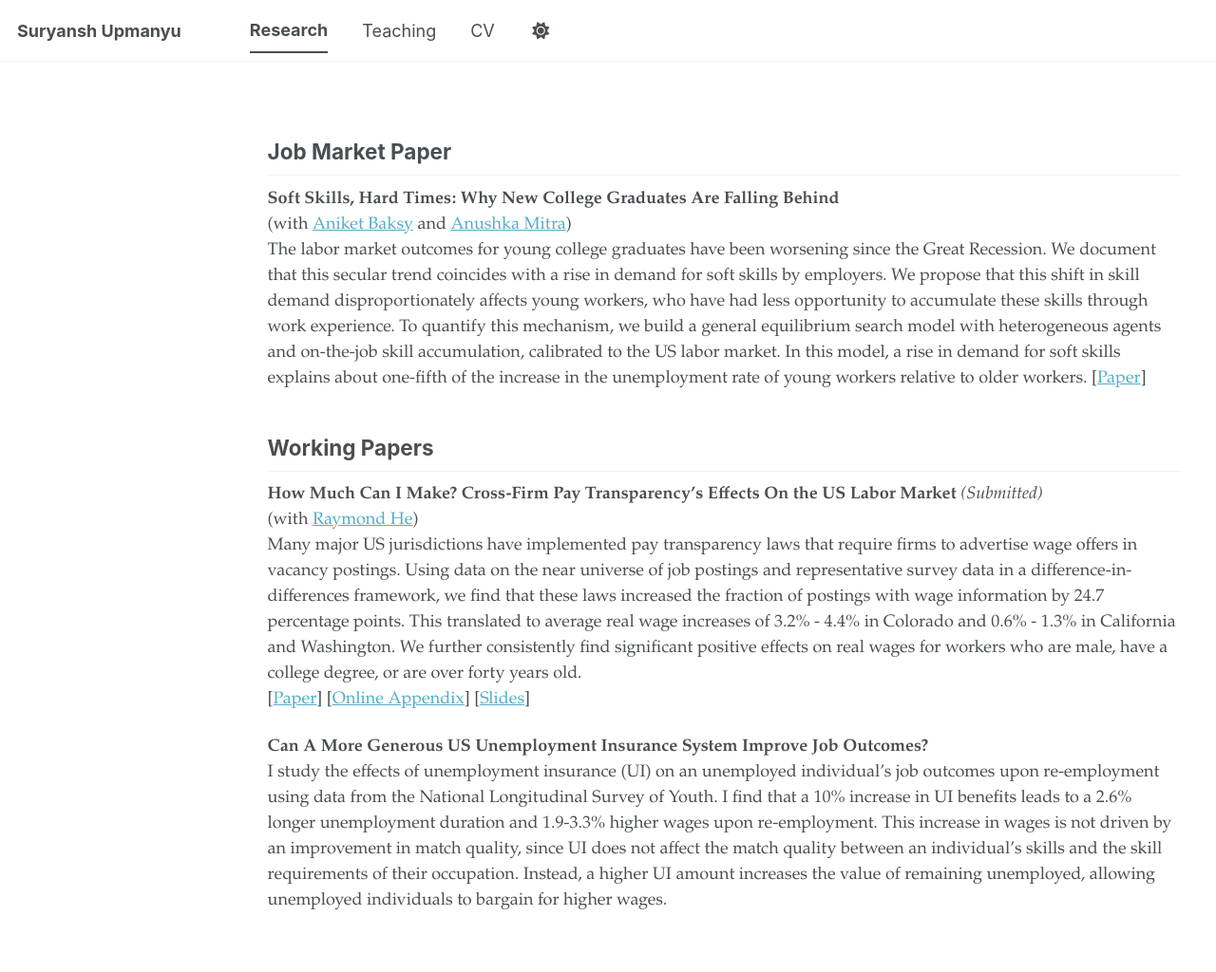
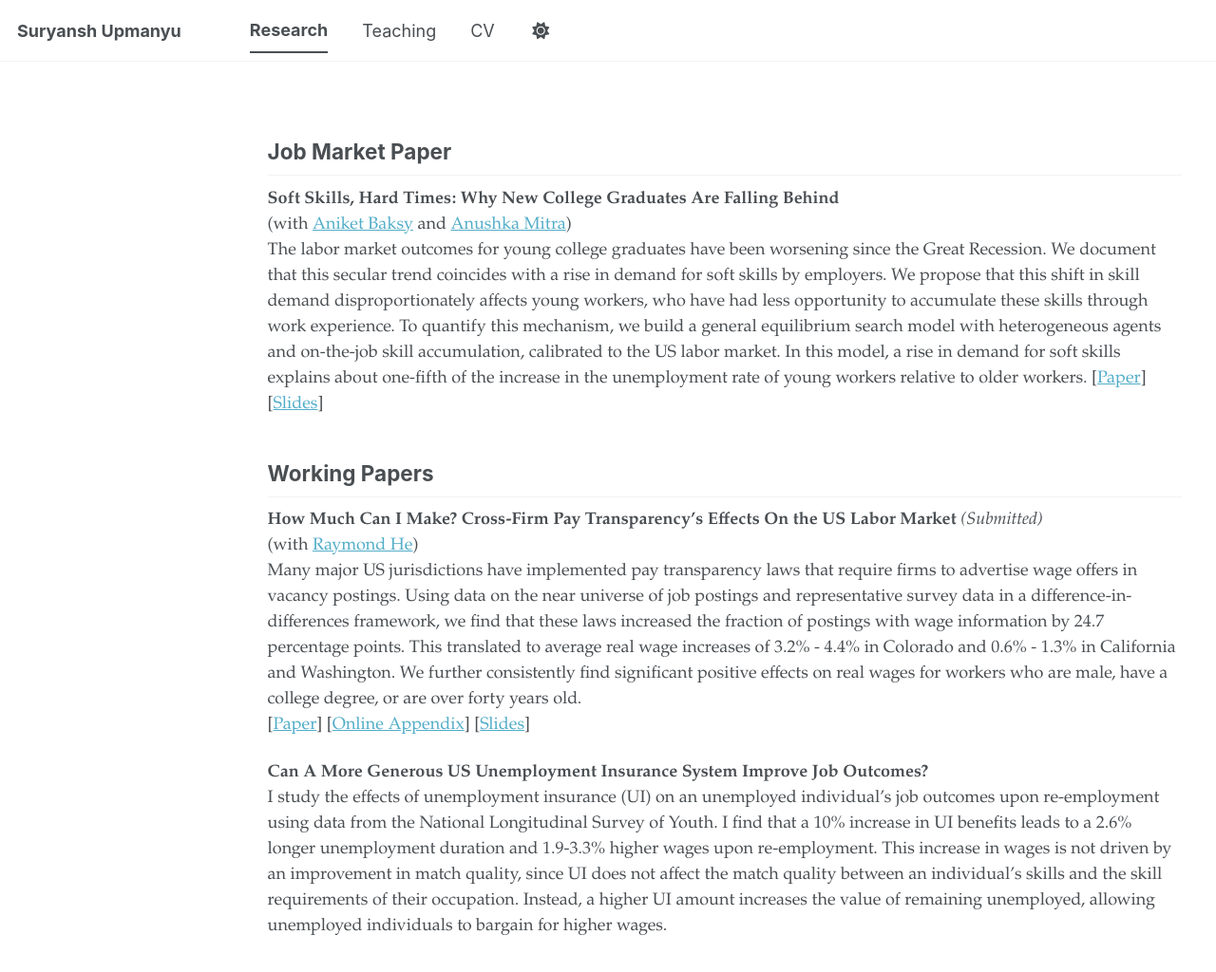
Before and after one commit to upmanyu-suryansh/upmanyu-suryansh.github.io, a Jekyll site: the page built from _pages/research.md, in a window 1280 px wide and 1233 px high. Shown: the top 1024 px of the window at 95% size. Built offline with Jekyll 4.4.1, drawn with Linux system fonts in a browser that asks for light colours; a script bundle is joined from its source files by our own code; library files that are not in the unit come from our copies.

Commit message:
Update research.md

```diff
--- a/_pages/research.md
+++ b/_pages/research.md
@@ -10,7 +10,7 @@ author_profile: false
 **Soft Skills, Hard Times: Why New College Graduates Are Falling Behind**
 (with [Aniket Baksy](https://anikbak.github.io/) and [Anushka Mitra](https://anushkamitra.com/))
 The labor market outcomes for young college graduates have been worsening since the Great Recession. We document that this secular trend coincides with a rise in demand for soft skills by employers. We propose that this shift in skill demand disproportionately affects young workers, who have had less opportunity to accumulate these skills through work experience. To quantify this mechanism, we build a general equilibrium search model with heterogeneous agents and on-the-job skill accumulation, calibrated to the US labor market. In this model, a rise in demand for soft skills explains about one-fifth of the increase in the unemployment rate of young workers relative to older workers.
-[[Paper](/files/jmp_suryansh_latest.pdf)]
+[[Paper](/files/jmp_suryansh_latest.pdf)] [[Slides](/files/jmp_suryansh_latest_slides.pdf)]
 
 ## Working Papers
 
```
